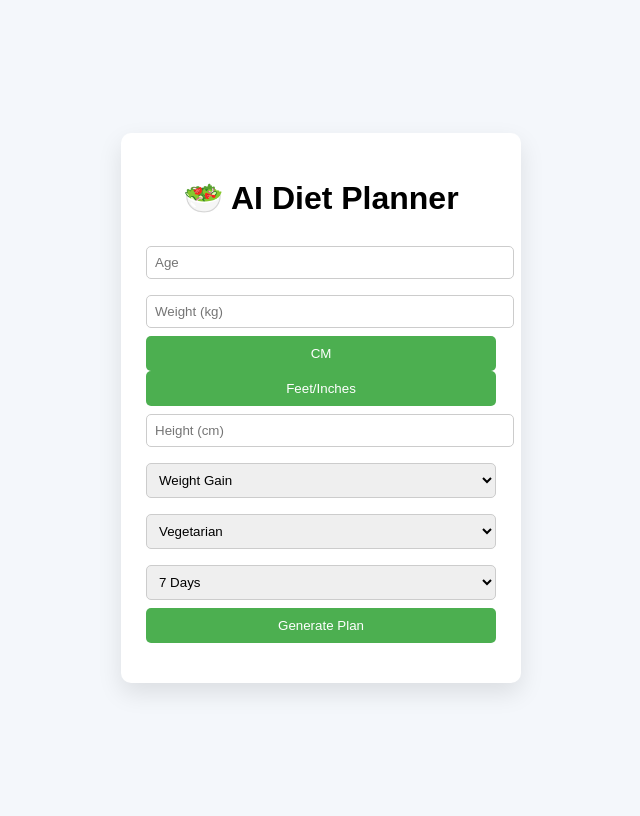
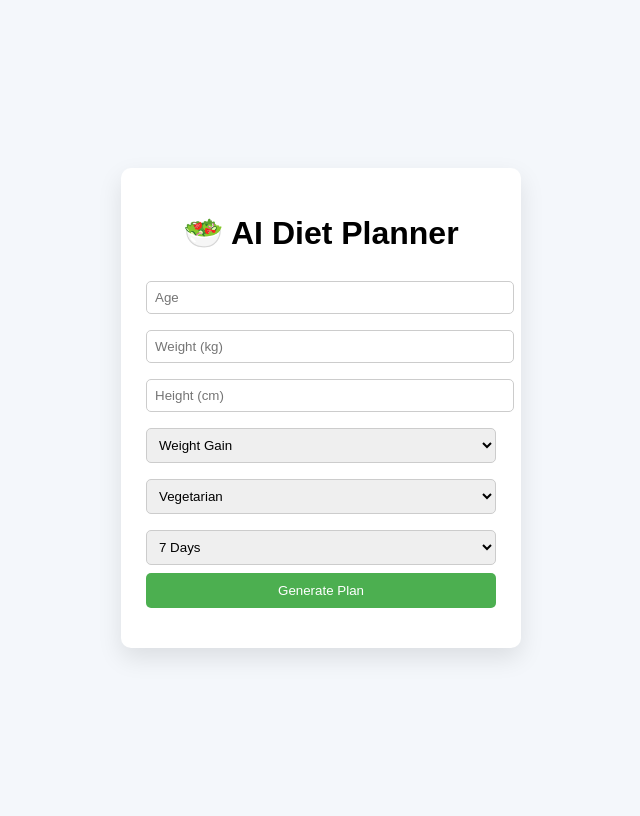
Before and after one commit to nikhileswar234/ai-diet-planner, a Flask app: page / in a window 1280 px wide. Shown: the whole page, without its empty margins (319-959 px from the left). Run offline with Flask 3, Linux system fonts and the light colour scheme.

Commit message:
Update index.html

```diff
--- a/templates/index.html
+++ b/templates/index.html
@@ -2,44 +2,27 @@
 <html>
 <head>
   <title>AI Diet Planner</title>
-  <link rel="stylesheet" href="style.css">
+  <link rel="stylesheet" href="{{ url_for('static', filename='style.css') }}">
 </head>
 <body>
 
 <div class="container">
-
   <div class="card">
     <h1>🥗 AI Diet Planner</h1>
 
     <input type="number" id="age" placeholder="Age">
     <input type="number" id="weight" placeholder="Weight (kg)">
-
-    <!-- Height Section -->
-    <div class="height-box">
-
-      <div class="unit-buttons">
-        <button id="cmBtn" class="active">CM</button>
-        <button id="ftBtn">Feet/Inches</button>
-      </div>
-
-      <input type="number" id="heightCm" placeholder="Height (cm)">
-
-      <div id="feetInputs" style="display:none;">
-        <input type="number" id="heightFeet" placeholder="Feet">
-        <input type="number" id="heightInches" placeholder="Inches">
-      </div>
-
-    </div>
+    <input type="number" id="height" placeholder="Height (cm)">
 
     <select id="goal">
-      <option value="weight gain" selected>Weight Gain</option>
-      <option value="weight loss">Weight Loss</option>
-      <option value="muscle gain">Muscle Gain</option>
+      <option value="Weight Gain">Weight Gain</option>
+      <option value="Weight Loss">Weight Loss</option>
+      <option value="Muscle Gain">Muscle Gain</option>
     </select>
 
-    <select id="dietType">
-      <option value="veg">Vegetarian</option>
-      <option value="non-veg">Non-Vegetarian</option>
+    <select id="diet">
+      <option value="Vegetarian">Vegetarian</option>
+      <option value="Non-Vegetarian">Non-Vegetarian</option>
     </select>
 
     <select id="duration">
@@ -48,18 +31,12 @@
       <option value="30">30 Days</option>
     </select>
 
-    <button class="generate-btn" onclick="generatePlan()">Generate Plan</button>
+    <button onclick="generatePlan()">Generate Plan</button>
 
     <div id="result"></div>
-
-    <button id="downloadBtn" onclick="downloadPDF()" style="display:none;">
-      Download PDF
-    </button>
-
   </div>
-
 </div>
 
-<script src="script.js"></script>
+<script src="{{ url_for('static', filename='script.js') }}"></script>
 </body>
 </html>
```
